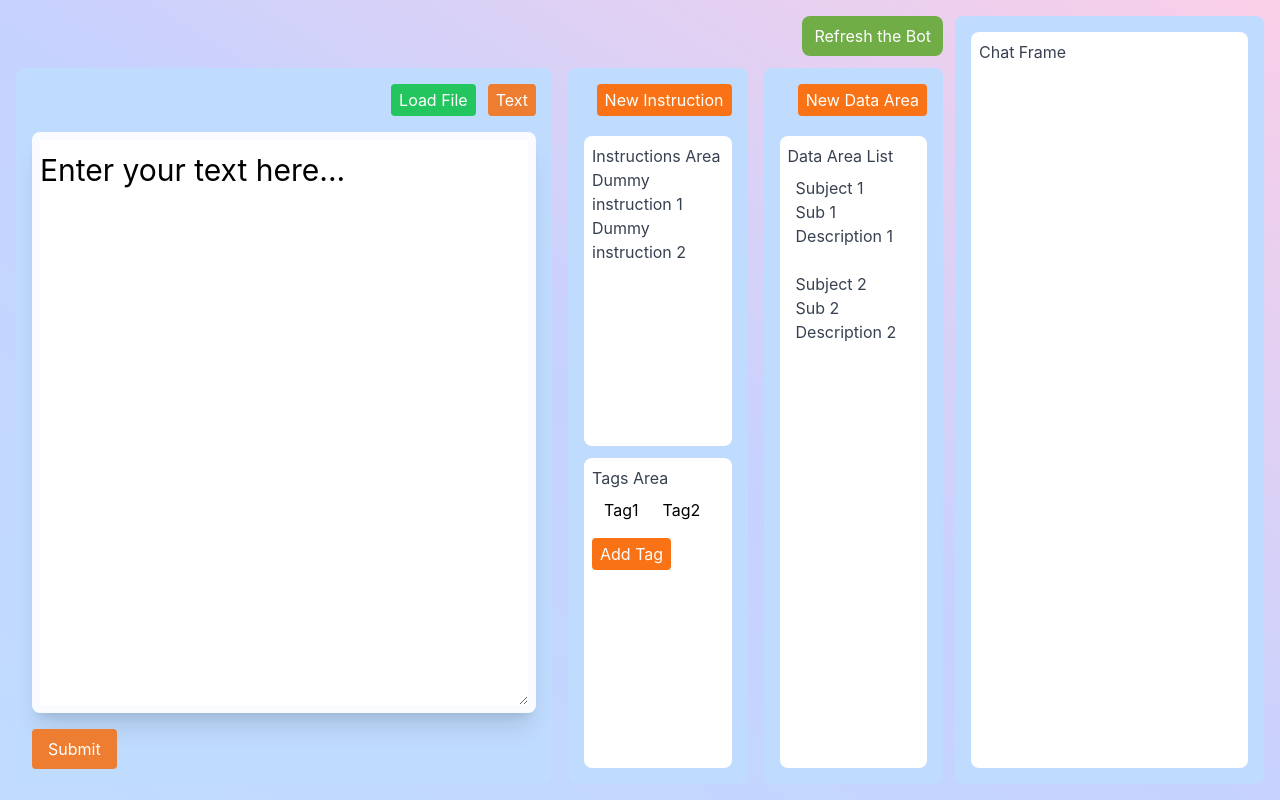
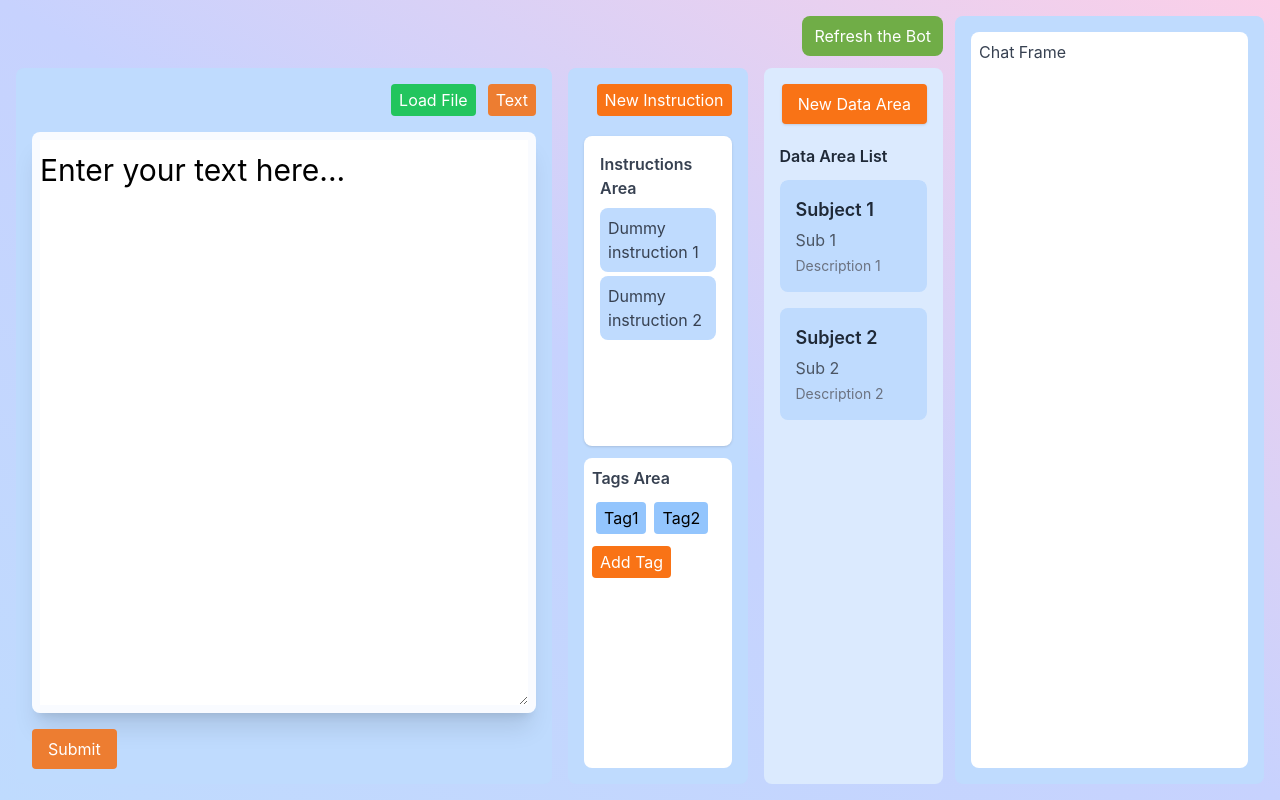
Before and after one commit to jafrydeep/Chatbot-Simulator, a React (Create React App) app: page / in a window 1280 px wide. Built offline with nearby package versions, Linux system fonts and the light colour scheme.

Commit message:
design work

```diff
--- a/src/components/DataAreaList.js
+++ b/src/components/DataAreaList.js
@@ -2,17 +2,19 @@ import React from 'react';
 
 const DataAreaList = ({ dataArea, handleAddData }) => {
     return (
-        <div className="md:w-1/5 bg-[#bfdbfe] p-4 rounded-lg flex flex-col gap-3">
-            <div className='text-end'>
-                <button className="bg-orange-500 text-white mb-2 px-2 py-1 rounded" onClick={handleAddData}>New Data Area</button>
+        <div className="md:w-1/5 bg-blue-100 p-4 rounded-lg flex flex-col gap-3">
+            <div className="text-end">
+                <button className="bg-orange-500 hover:bg-orange-600 text-white mb-2 px-4 py-2 rounded shadow" onClick={handleAddData}>
+                    New Data Area
+                </button>
             </div>
-            <div className="bg-white p-2 rounded-lg h-full">
-                <p>Data Area List</p>
+                <p className="font-semibold text-gray-800">Data Area List</p>
+            <div className="rounded-lg h-fit overflow-y-auto max-h-[800px]">
                 {dataArea.map((data, index) => (
-                    <div key={index} className="bg-white p-2 rounded-lg mb-2">
-                        <p>{data.subject}</p>
-                        <p>{data.sub}</p>
-                        <p>{data.description}</p>
+                    <div key={index} className="bg-blue-200 p-4 rounded-lg mb-4">
+                        <h3 className="text-lg font-semibold mb-1 text-gray-800">{data.subject}</h3>
+                        <p className="text-md mb-1 text-gray-600">{data.sub}</p>
+                        <p className="text-sm text-gray-500">{data.description}</p>
                     </div>
                 ))}
             </div>
--- a/src/components/Instructions.js
+++ b/src/components/Instructions.js
@@ -7,10 +7,10 @@ const Instructions = ({ instructions, handleAddInstruction, tags, handleAddTag }
             <div className='text-end'>
                 <button className="bg-orange-500 text-white mb-2 px-2 py-1 rounded" onClick={handleAddInstruction}>New Instruction</button>
             </div>
-            <div className="bg-white p-2 rounded-lg h-[50%]">
-                <p>Instructions Area</p>
+            <div className="bg-white p-4 rounded-lg h-[48%] shadow overflow-y-auto">
+                <p className="font-semibold mb-2">Instructions Area</p>
                 {instructions.map((instruction, index) => (
-                    <p key={index}>{instruction}</p>
+                    <p key={index} className="mb-1 text-gray-700 bg-blue-200 p-2 rounded-lg">{instruction}</p>
                 ))}
             </div>
 
--- a/src/components/Tags.js
+++ b/src/components/Tags.js
@@ -2,10 +2,10 @@ import React from 'react';
 
 const Tags = ({ tags, handleAddTag }) => {
     return (
-        <div className="bg-white p-2 rounded-lg h-[50%]">
-            <p>Tags Area</p>
+        <div className="bg-white p-2 rounded-lg h-[48%]">
+            <p className='font-semibold mb-2'>Tags Area</p>
             {tags.map((tag, index) => (
-                <span key={index} className="bg-white text-black px-2 py-1 rounded m-1 inline-block">{tag}</span>
+                <span key={index} className="bg-blue-300 text-black px-2 py-1 rounded m-1 inline-block">{tag}</span>
             ))}
             <button className="bg-orange-500 text-white mt-2 px-2 py-1 rounded" onClick={handleAddTag}>Add Tag</button>
         </div>
```
